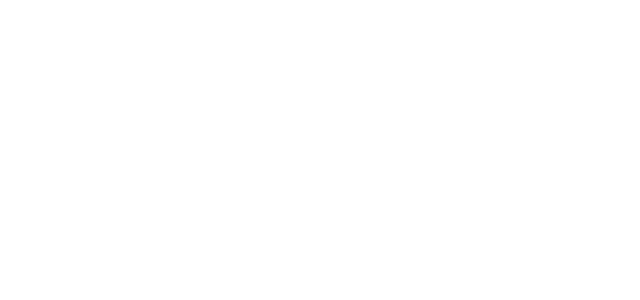
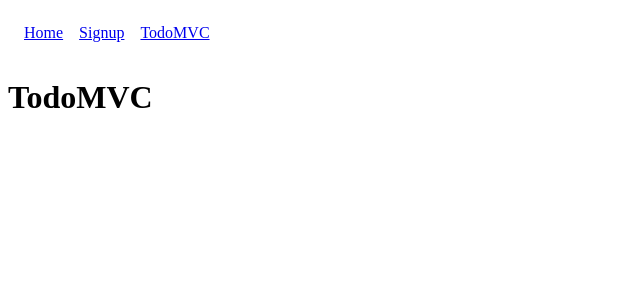
Before and after one commit to bencodezen/nuxt-3-supabase-todomvc, a Nuxt app: page /todomvc in a window 1280 px wide. Before the commit this address had no page. Shown: the top 300 px of the page, without its empty margins (0-640 px from the left). Built offline with nearby package versions, Linux system fonts and the light colour scheme.

Commit message:
feature: add basic navigation and layout

```diff
--- /dev/null
+++ b/layouts/default.vue
@@ -0,0 +1,44 @@
+<script setup>
+import { ref } from 'vue'
+
+const navLinks = ref([
+  {
+    label: 'Home',
+    url: '/'
+  },
+  {
+    label: 'Signup',
+    url: '/signup'
+  },
+  {
+    label: 'TodoMVC',
+    url: '/todomvc'
+  }
+])
+</script>
+
+<template>
+  <main>
+    <nav>
+      <ul class="nav-list">
+        <li v-for="navItem in navLinks" :key="navItem.url">
+          <nuxt-link :to="navItem.url">{{ navItem.label }}</nuxt-link>
+        </li>
+      </ul>
+    </nav>
+    <slot></slot>
+  </main>
+</template>
+
+<style scoped>
+.nav-list {
+  display: flex;
+  list-style: none;
+  padding: 1rem;
+  margin: 0;
+}
+
+.nav-list li {
+  margin-right: 1rem;
+}
+</style>
--- /dev/null
+++ b/pages/todomvc.vue
@@ -0,0 +1,9 @@
+<script>
+export default {}
+</script>
+
+<template>
+  <h1>TodoMVC</h1>
+</template>
+
+<style></style>
```
